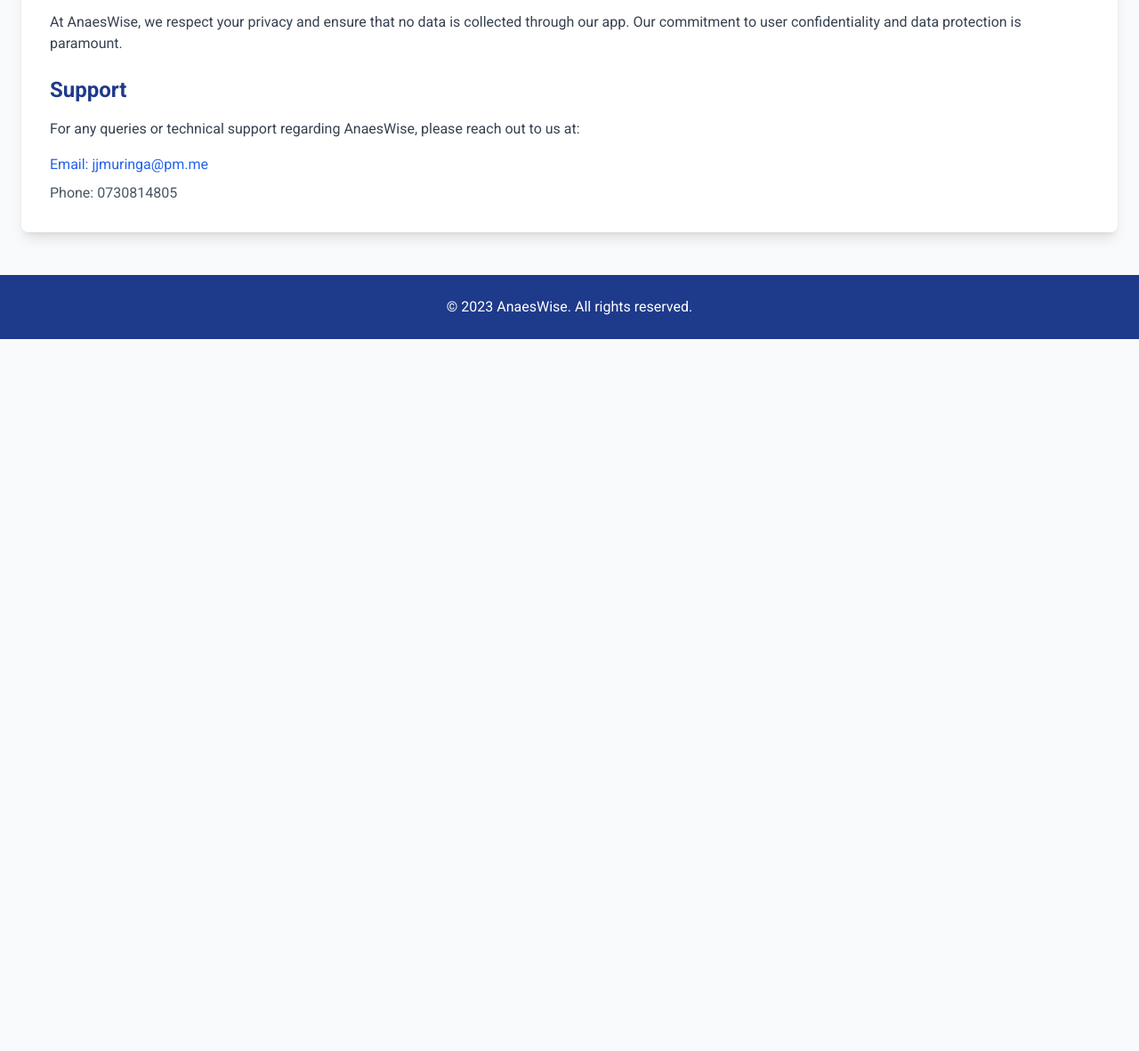
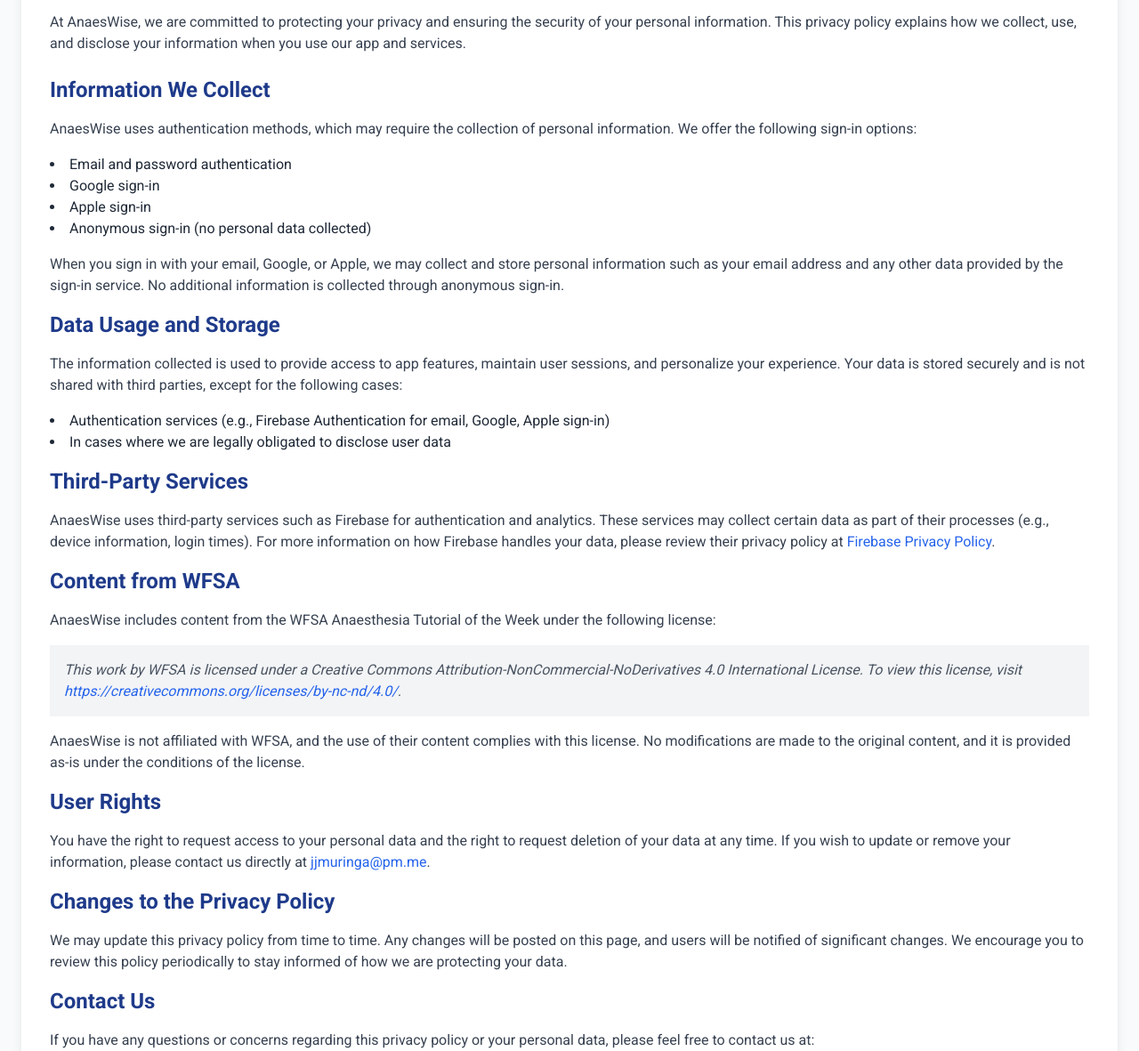
Before and after one commit to mur1nga/mur1nga.github.io, a plain HTML site: page privacy-policy.html in a window 1280 px wide. Shown: the part 119-1300 px from the top of the page at 89% size. Before the commit the page ends 800 px from the top, so only its background shows below. Drawn offline with nearby package versions, Linux system fonts and the light colour scheme.

Commit message:
Update privacy-policy.html

```diff
--- a/privacy-policy.html
+++ b/privacy-policy.html
@@ -18,10 +18,63 @@
     <div class="container mx-auto px-6 py-12">
         <div class="bg-white p-8 shadow-lg rounded-lg">
             <h1 class="text-3xl font-bold text-blue-900 mb-4">Privacy Policy</h1>
-            <p class="text-gray-700 mb-6">At AnaesWise, we respect your privacy and ensure that no data is collected through our app. Our commitment to user confidentiality and data protection is paramount.</p>
+            <p class="text-gray-700 mb-6">
+                At AnaesWise, we are committed to protecting your privacy and ensuring the security of your personal information. This privacy policy explains how we collect, use, and disclose your information when you use our app and services.
+            </p>
 
-            <h2 class="text-2xl font-semibold text-blue-900 mb-4">Support</h2>
-            <p class="text-gray-700 mb-4">For any queries or technical support regarding AnaesWise, please reach out to us at:</p>
+            <h2 class="text-2xl font-semibold text-blue-900 mb-4">Information We Collect</h2>
+            <p class="text-gray-700 mb-4">
+                AnaesWise uses authentication methods, which may require the collection of personal information. We offer the following sign-in options:
+            </p>
+            <ul class="list-disc list-inside mb-4">
+                <li>Email and password authentication</li>
+                <li>Google sign-in</li>
+                <li>Apple sign-in</li>
+                <li>Anonymous sign-in (no personal data collected)</li>
+            </ul>
+            <p class="text-gray-700 mb-4">
+                When you sign in with your email, Google, or Apple, we may collect and store personal information such as your email address and any other data provided by the sign-in service. No additional information is collected through anonymous sign-in.
+            </p>
+
+            <h2 class="text-2xl font-semibold text-blue-900 mb-4">Data Usage and Storage</h2>
+            <p class="text-gray-700 mb-4">
+                The information collected is used to provide access to app features, maintain user sessions, and personalize your experience. Your data is stored securely and is not shared with third parties, except for the following cases:
+            </p>
+            <ul class="list-disc list-inside mb-4">
+                <li>Authentication services (e.g., Firebase Authentication for email, Google, Apple sign-in)</li>
+                <li>In cases where we are legally obligated to disclose user data</li>
+            </ul>
+
+            <h2 class="text-2xl font-semibold text-blue-900 mb-4">Third-Party Services</h2>
+            <p class="text-gray-700 mb-4">
+                AnaesWise uses third-party services such as Firebase for authentication and analytics. These services may collect certain data as part of their processes (e.g., device information, login times). For more information on how Firebase handles your data, please review their privacy policy at <a href="https://firebase.google.com/support/privacy" class="text-blue-600 hover:text-blue-800">Firebase Privacy Policy</a>.
+            </p>
+
+            <h2 class="text-2xl font-semibold text-blue-900 mb-4">Content from WFSA</h2>
+            <p class="text-gray-700 mb-4">
+                AnaesWise includes content from the WFSA Anaesthesia Tutorial of the Week under the following license:
+            </p>
+            <blockquote class="bg-gray-100 p-4 italic text-gray-600 mb-4">
+                This work by WFSA is licensed under a Creative Commons Attribution-NonCommercial-NoDerivatives 4.0 International License. To view this license, visit <a href="https://creativecommons.org/licenses/by-nc-nd/4.0/" class="text-blue-600 hover:text-blue-800">https://creativecommons.org/licenses/by-nc-nd/4.0/</a>.
+            </blockquote>
+            <p class="text-gray-700 mb-4">
+                AnaesWise is not affiliated with WFSA, and the use of their content complies with this license. No modifications are made to the original content, and it is provided as-is under the conditions of the license.
+            </p>
+
+            <h2 class="text-2xl font-semibold text-blue-900 mb-4">User Rights</h2>
+            <p class="text-gray-700 mb-4">
+                You have the right to request access to your personal data and the right to request deletion of your data at any time. If you wish to update or remove your information, please contact us directly at <a href="mailto:jjmuringa@pm.me" class="text-blue-600 hover:text-blue-800">jjmuringa@pm.me</a>.
+            </p>
+
+            <h2 class="text-2xl font-semibold text-blue-900 mb-4">Changes to the Privacy Policy</h2>
+            <p class="text-gray-700 mb-4">
+                We may update this privacy policy from time to time. Any changes will be posted on this page, and users will be notified of significant changes. We encourage you to review this policy periodically to stay informed of how we are protecting your data.
+            </p>
+
+            <h2 class="text-2xl font-semibold text-blue-900 mb-4">Contact Us</h2>
+            <p class="text-gray-700 mb-4">
+                If you have any questions or concerns regarding this privacy policy or your personal data, please feel free to contact us at:
+            </p>
             <ul class="space-y-2">
                 <li><a href="mailto:jjmuringa@pm.me" class="text-blue-600 hover:text-blue-800">Email: jjmuringa@pm.me</a></li>
                 <li class="text-gray-600">Phone: 0730814805</li>
```
